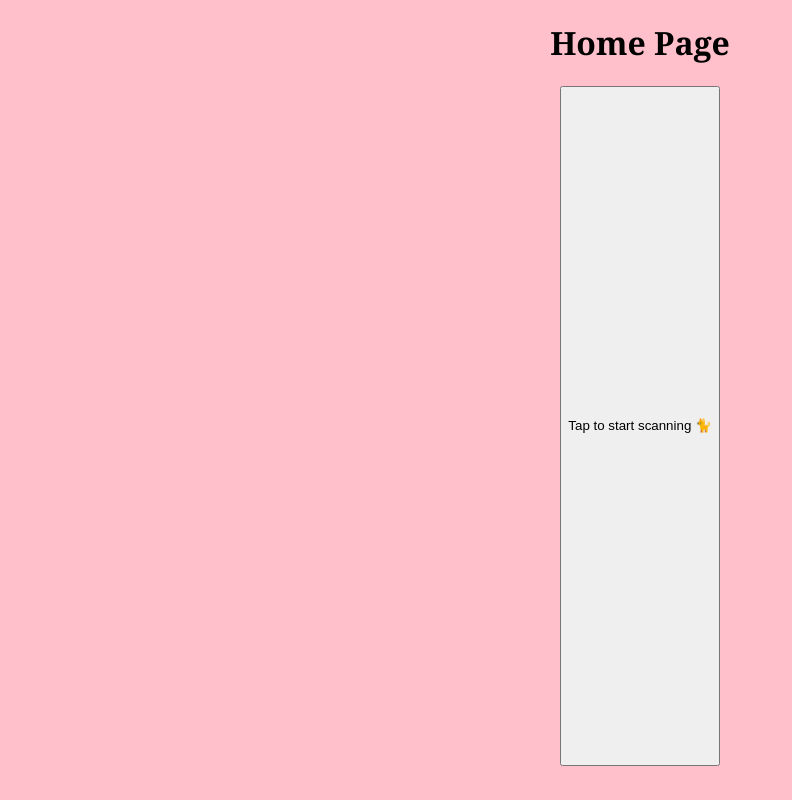
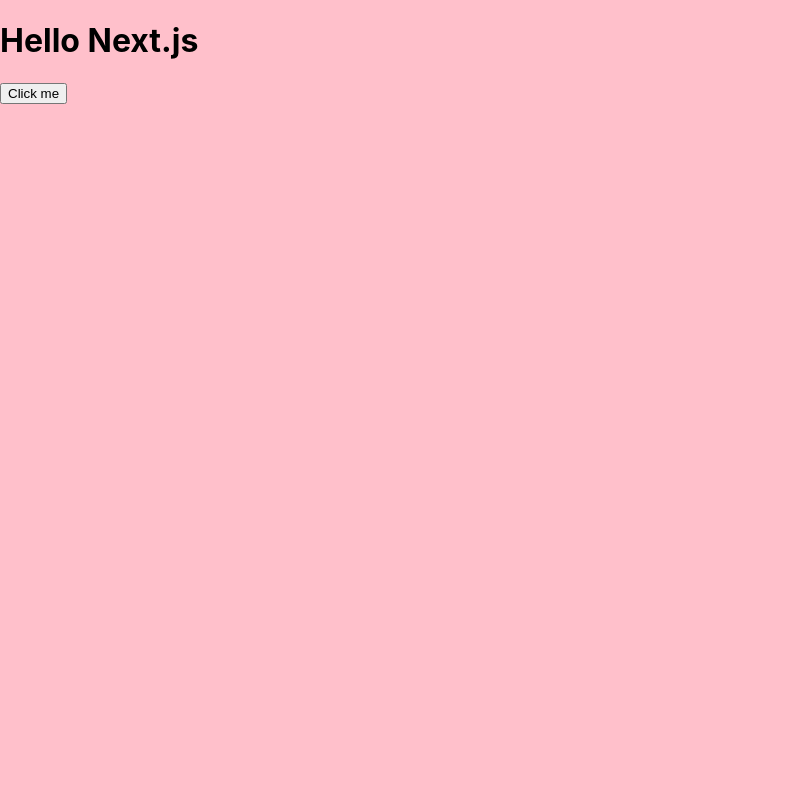
Before and after one commit to avarayr/petvision, a Next.js app in the folder frontend/: page / in a window 1280 px wide. Shown: the whole page, without its empty margins (0-792 px from the left). Built offline with nearby package versions, Linux system fonts and the light colour scheme.

Commit message:
added separate components for container and button

```diff
--- /dev/null
+++ b/frontend/components/Button/button.module.scss
@@ -0,0 +1,2 @@
+.button {
+}
--- /dev/null
+++ b/frontend/components/Container/container.module.scss
@@ -0,0 +1,2 @@
+.container {
+}
--- /dev/null
+++ b/frontend/components/Container/index.tsx
@@ -0,0 +1,12 @@
+import styles from "./container.module.scss";
+
+function Container({
+  children,
+}: {
+  children: React.ReactNode;
+  className?: string;
+}) {
+  return <div className={styles.container}>{children}</div>;
+}
+
+export default Container;
--- a/frontend/package.json
+++ b/frontend/package.json
@@ -12,12 +12,13 @@
     "next": "11.1.2",
     "react": "^17.0.2",
     "react-dom": "^17.0.2",
+    "sass": "^1.43.2",
     "styled-components": "^5.3.1"
   },
   "devDependencies": {
-    "@types/styled-components": "^5.1.15",
     "@types/react": "^17.0.27",
     "@types/react-dom": "^17.0.9",
+    "@types/styled-components": "^5.1.15",
     "eslint": "8.0.0",
     "eslint-config-next": "11.1.2",
     "typescript": "4.4.3"
--- a/frontend/pages/index.tsx
+++ b/frontend/pages/index.tsx
@@ -1,33 +1,18 @@
 import type { NextPage } from "next";
 import React from "react";
 import Button from "../components/button";
+import Container from "../components/Container";
 
 const Home: NextPage = () => {
-  const ClickMe = () => {
+  const clickMe = () => {
     console.log("button was clicked");
   };
   return (
     <div>
-      {/* this isn't working for me.. <h1 className="header"> Home Page </h1> */}
-      <h1
-        style={{
-          display: "flex",
-          justifyContent: "center",
-          fontFamily: "Georgia",
-        }}
-      >
-        Home Page
-      </h1>
-      <div
-        style={{
-          display: "flex",
-          justifyContent: "center",
-          fontFamily: "Georgia",
-          height: "85vh",
-        }}
-      >
-        <Button onClick={ClickMe}> Tap to start scanning 🐈 </Button>
-      </div>
+      <Container>
+        <h1>Hello Next.js</h1>
+        <Button onClick={clickMe}>Click me</Button>
+      </Container>
     </div>
   );
 };
```
Also changed, not shown: frontend/components/Button/index.tsx (added, +25 -0 lines), 1 other file (tests, documents, lock files or other folders).
